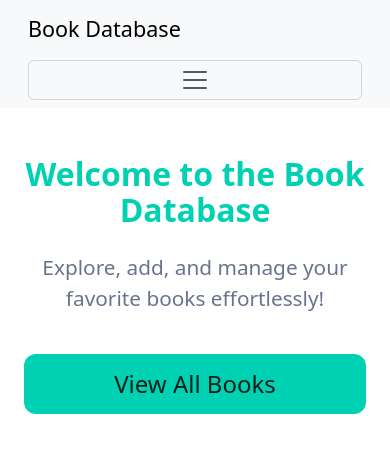
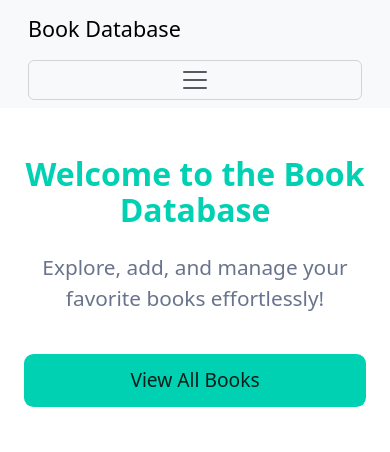
Before and after one commit to kironroy/book-database, a React (Create React App) app: page / in a window 390 px wide. Shown: the top 452 px of the page. Built offline with nearby package versions, Linux system fonts and the light colour scheme; no server answers.

Commit message:
Update index.css
+ Buttons bigger for editing books

```diff
--- a/src/index.css
+++ b/src/index.css
@@ -71,4 +71,8 @@ body {
     padding: 14px;
     font-size: 22px;
   }
+  .button {
+    font-size: 1.2rem; /* Increase text size */
+    padding: 12px 16px; /* Adjust padding for better touch targets */
+  }
 }
```
